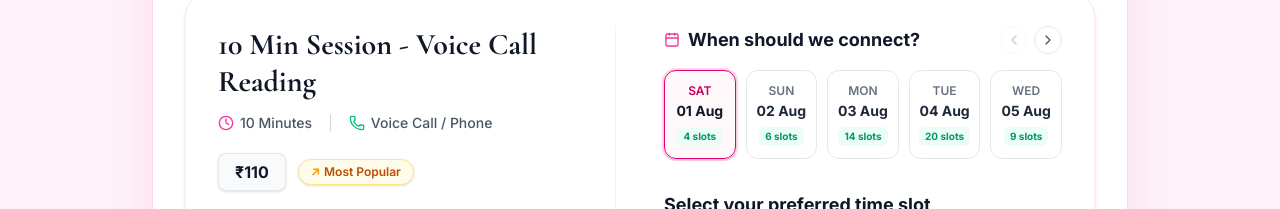
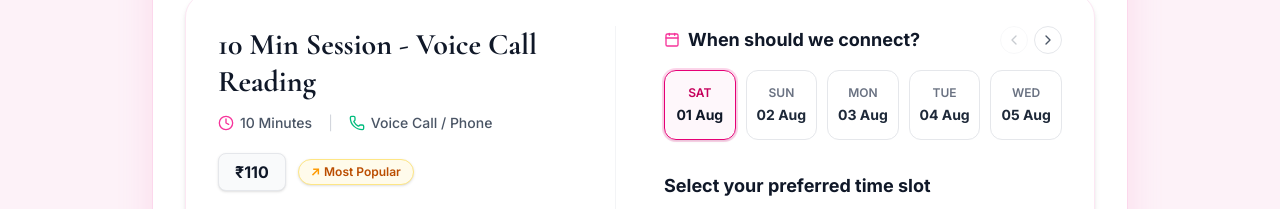
Before and after one commit to prasenjeet-0322/Tarot-reading, a Next.js app: page / in a window 1280 px wide. Both pictures are taken after a click on the element 407 px from the left and 533 px from the top of the page. Shown: the part 335-544 px from the top of the page. Built offline with nearby package versions, Linux system fonts and the light colour scheme; no server answers.

Commit message:
Remove slot count badges from date selector carousel

```diff
--- a/src/components/BookingDetailView.tsx
+++ b/src/components/BookingDetailView.tsx
@@ -229,20 +229,17 @@ export function BookingDetailView({ session, onBack }: BookingDetailViewProps) {
                         <button
                           key={day.fullIso}
                           onClick={() => setSelectedDayIndex(actualIdx)}
-                          className={`flex flex-col items-center justify-center py-3 px-1.5 rounded-xl border transition-all text-center ${
+                          className={`flex flex-col items-center justify-center py-3.5 px-2 rounded-xl border transition-all text-center ${
                             isSelected
-                              ? "border-pink-600 bg-pink-50/50 ring-2 ring-pink-500/20 shadow-sm"
+                              ? "border-pink-600 bg-pink-50/60 ring-2 ring-pink-500/20 shadow-sm"
                               : "border-gray-200 hover:border-pink-300 hover:bg-gray-50/70"
                           }`}
                         >
                           <span className={`text-[10px] sm:text-xs font-semibold uppercase ${isSelected ? "text-pink-700" : "text-gray-500"}`}>
                             {day.dayName}
                           </span>
-                          <span className={`text-xs sm:text-sm font-bold my-0.5 ${isSelected ? "text-gray-900" : "text-gray-800"}`}>
+                          <span className={`text-xs sm:text-sm font-bold mt-1 ${isSelected ? "text-gray-900" : "text-gray-800"}`}>
                             {day.dateStr}
-                          </span>
-                          <span className="text-[10px] text-emerald-600 font-bold bg-emerald-50 px-1.5 py-0.5 rounded-md mt-1">
-                            {day.slots} slots
                           </span>
                         </button>
                       );
```
